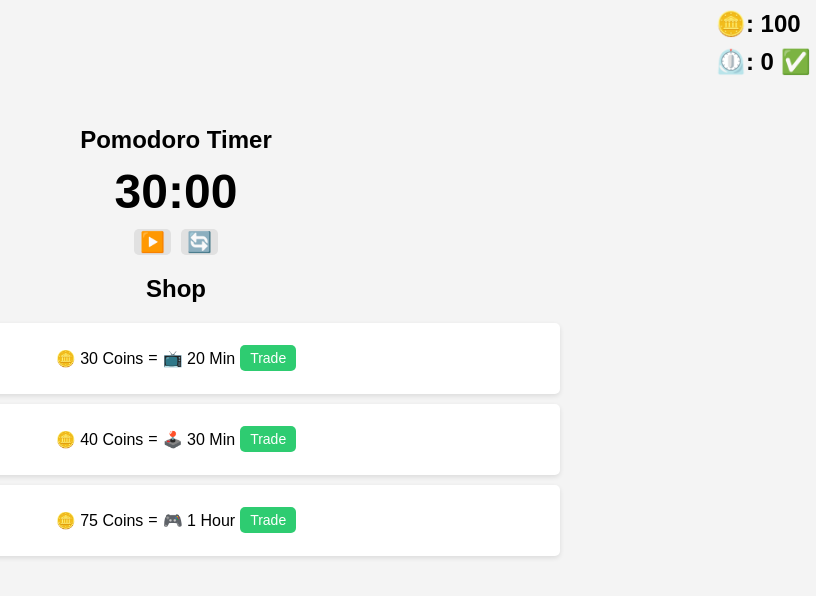
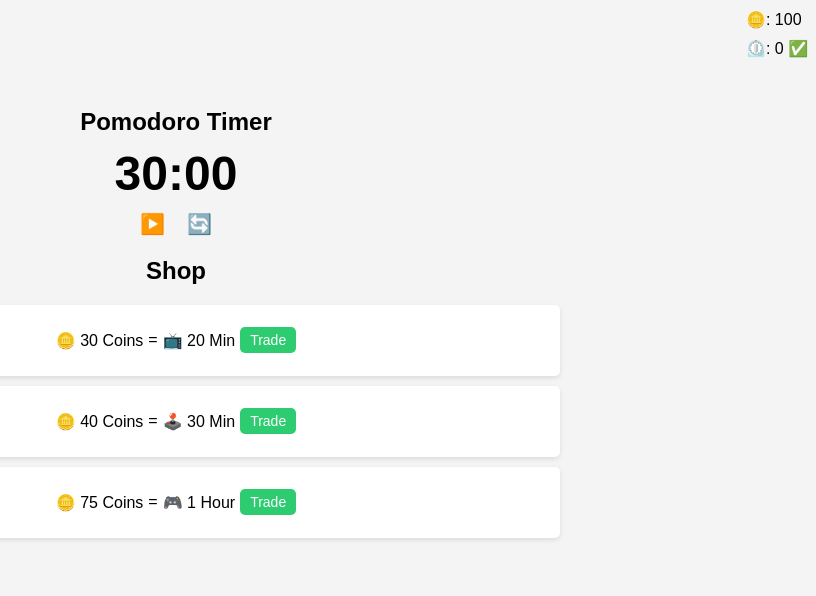
Before and after one commit to AndrewChacon/study-gamify, a React (Vite) app: page / in a window 1280 px wide. Shown: the top 596 px of the page, without its empty margins (464-1280 px from the left). Built offline with nearby package versions, Linux system fonts and the light colour scheme.

Commit message:
ui change;

```diff
--- a/src/App.jsx
+++ b/src/App.jsx
@@ -105,8 +105,8 @@ function App() {
 	return (
 		<div className='app-container'>
 			<header>
-				<h1>🪙: {coins}</h1>
-				<h1>⏲️: {completedSessions} ✅</h1>
+				<p>🪙: {coins}</p>
+				<p>⏲️: {completedSessions} ✅</p>
 			</header>
 
 			<section className='pomodoro-timer'>
--- a/src/index.css
+++ b/src/index.css
@@ -8,12 +8,13 @@ body {
 
 header {
 	display: block;
-	width: 100px;
+	width: 70px;
 	text-align: left;
 	margin: 0 0 50px auto;
+	padding: none;
 }
 
-header h1 {
+header p {
 	padding: 0;
 	margin: 10px 0;
 }
@@ -64,31 +65,12 @@ button {
 	font-size: 20px;
 	cursor: pointer;
 	transition: 0.3s ease-in-out;
-	background-color: #e1e1e1;
+	background-color: #f4f4f4;
 }
 
 button:disabled {
 	opacity: 0.5;
 	cursor: not-allowed;
-}
-
-/* Button Colors */
-.btn-primary {
-	background-color: #3498db;
-	color: white;
-}
-
-.btn-primary:hover {
-	background-color: #2980b9;
-}
-
-.btn-danger {
-	background-color: #e74c3c;
-	color: white;
-}
-
-.btn-danger:hover {
-	background-color: #c0392b;
 }
 
 .btn-success {
```
